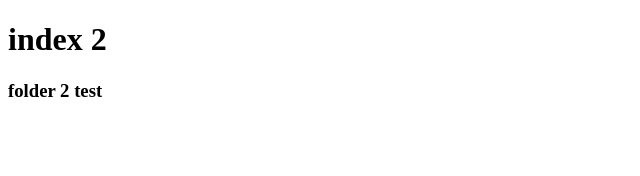
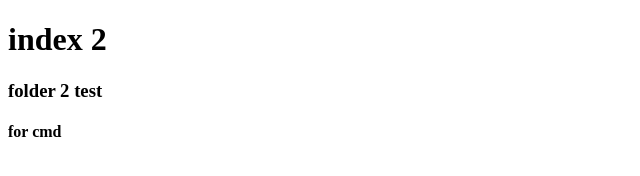
Before and after one commit to niftaliyev/fortest, a plain HTML site: page folder 2/index2.html in a window 1280 px wide. Shown: the full height of the page, 0-640 px from the left. Drawn offline with Linux system fonts and the light colour scheme.

Commit message:
test cmd

```diff
--- a/folder 2/index2.html
+++ b/folder 2/index2.html
@@ -12,5 +12,8 @@
 
 
     <h3>folder 2 test</h3>
+
+
+    <h4>for cmd</h4>
 </body>
 </html>
```
